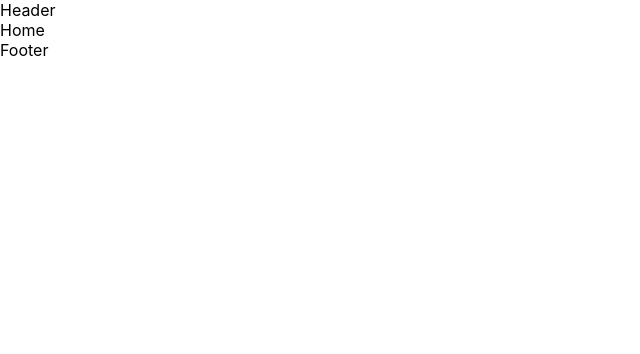
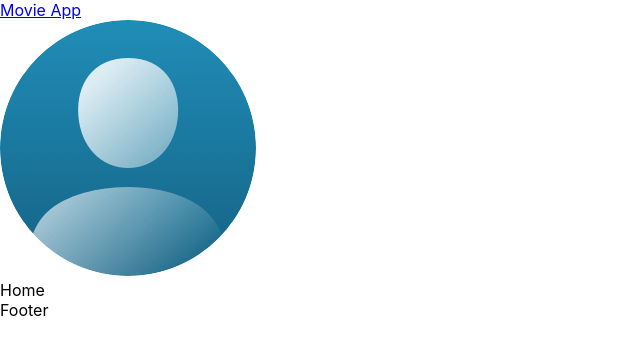
Before and after one commit to cse18107/movie_application, a React (Create React App) app: page / in a window 1280 px wide. Shown: the top 354 px of the page, without its empty margins (0-640 px from the left). Built offline with nearby package versions, Linux system fonts and the light colour scheme.

Commit message:
adding user image

```diff
--- a/src/components/Header/Header.js
+++ b/src/components/Header/Header.js
@@ -1,9 +1,18 @@
 import React from 'react';
+import { Link } from 'react-router-dom';
+import user from "../../images/user.png"
+
 
 const Header = () => {
     return (
-        <div>
-            Header
+        <div className="header">
+            <Link to="/">
+            <div className="logo">Movie App</div>
+
+            </Link>
+            <div className="user-image">
+                <img src={user} alt="user"/>
+            </div>
         </div>
     );
 };
```
Also changed, not shown: src/images/pnf.jpg (added), src/images/user.png (added).
